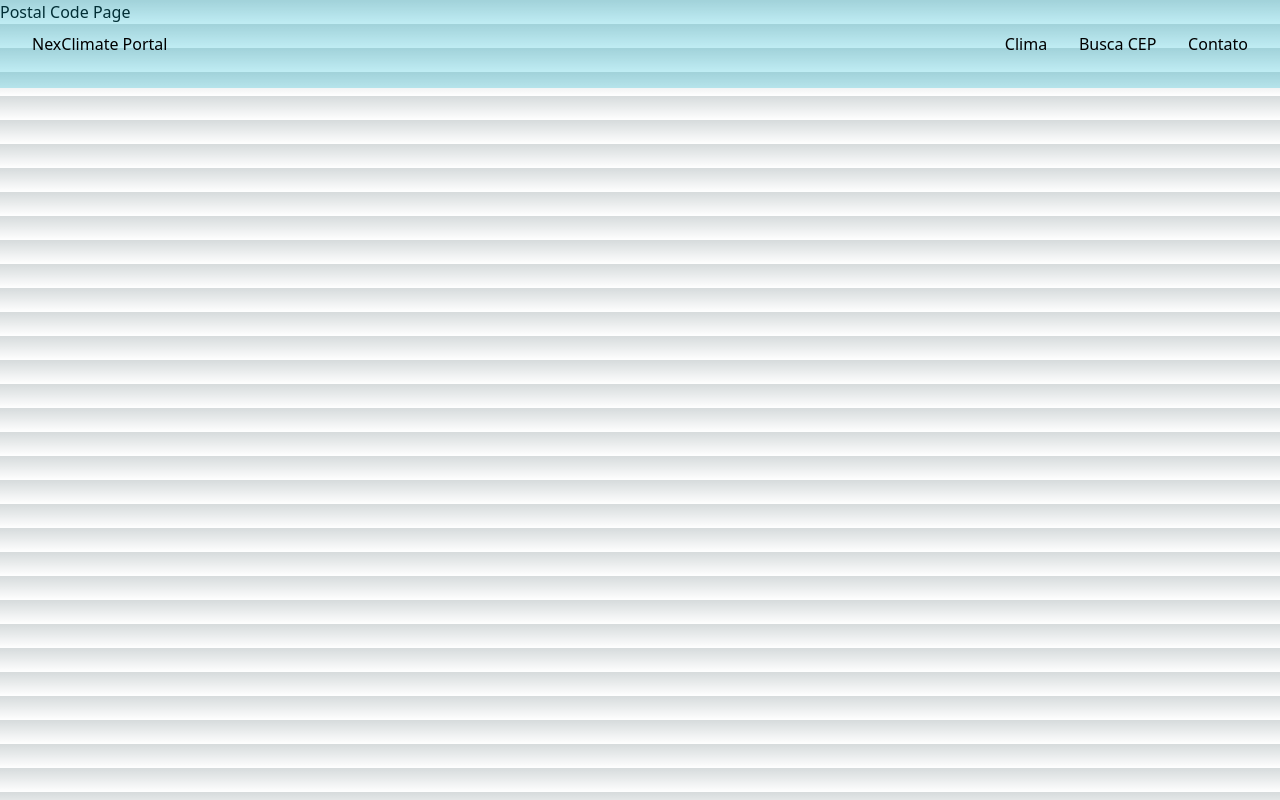
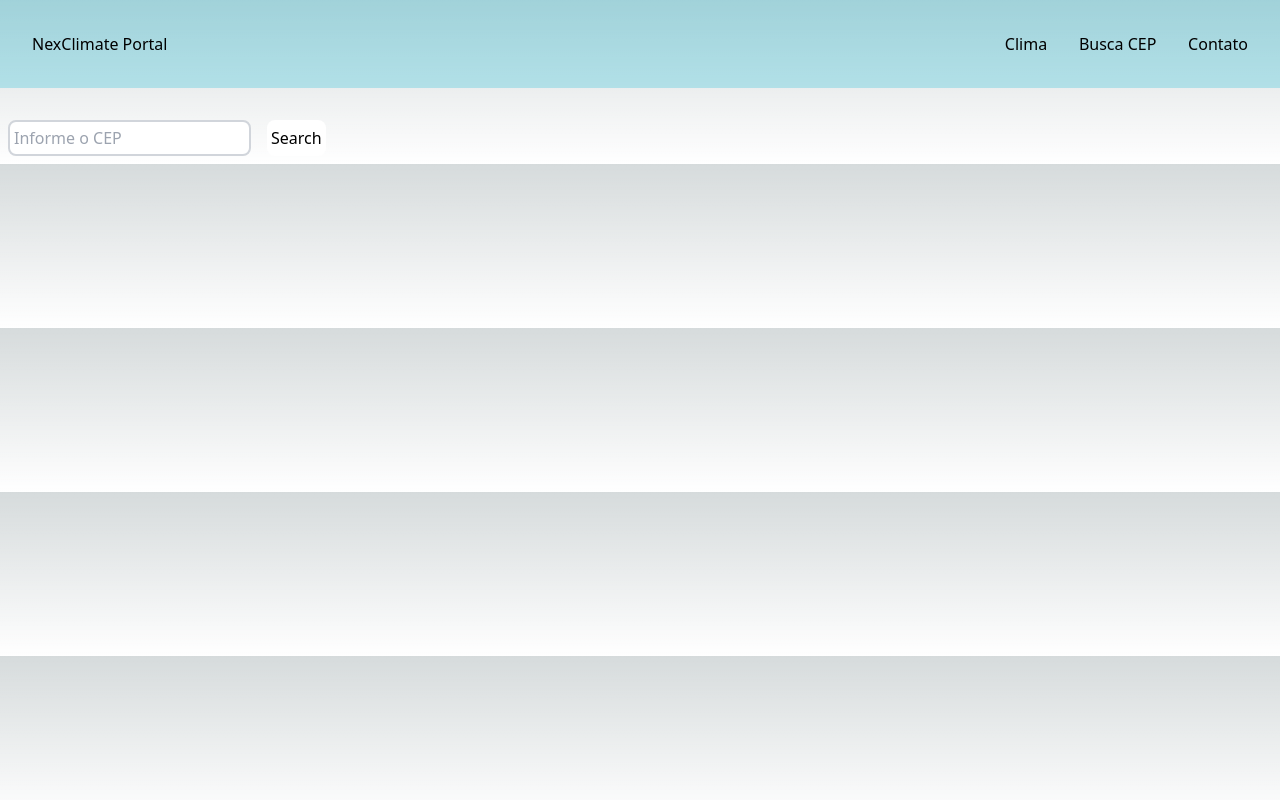
Before and after one commit to brandao-rafael/nexclimate-portal, a Next.js app: page /postalCode in a window 1280 px wide. Built offline with nearby package versions, Linux system fonts and the light colour scheme.

Commit message:
feat: implementing cep text input logics

```diff
--- a/src/app/components/textInput.tsx
+++ b/src/app/components/textInput.tsx
@@ -5,6 +5,7 @@ interface TextInputProps {
   placeholder?: string
   type?: string
   buttonText?: string
+  validation?: boolean
 }
 
 const TextInput: React.FC<TextInputProps> = ({
@@ -12,6 +13,7 @@ const TextInput: React.FC<TextInputProps> = ({
   placeholder = '',
   type = 'text',
   buttonText = 'Search',
+  validation = false,
 }) => {
   const [value, setValue] = React.useState('')
 
@@ -25,7 +27,12 @@ const TextInput: React.FC<TextInputProps> = ({
           setValue(value)
         }}
       />
-      <button type="button" className="m-2 rounded-lg bg-white text-black pl-1 pr-1" onClick={(_) => submit(value)}>
+      <button
+        type="button"
+        className="m-2 rounded-lg bg-white text-black pl-1 pr-1"
+        onClick={(_) => submit(value)}
+        disabled={validation ? value.length !== 8 : false}
+      >
         {buttonText}
       </button>
     </div>
--- a/src/pages/postalCode.tsx
+++ b/src/pages/postalCode.tsx
@@ -1,14 +1,32 @@
-import '../app/globals.css';
-import Header from '@/app/components/header';
-import React from 'react';
+import CepServices from '@/app/api/cepServices'
+import '../app/globals.css'
+import Header from '@/app/components/header'
+import TextInput from '@/app/components/textInput'
+import React, { useState } from 'react'
 
 const PostalCode: React.FC = () => {
+  const [address, setAddress] = useState({})
+  const [hasError, setHasError] = useState(false)
+
+  const searchPostalCode = async (postalCode: string) => {
+    try {
+      const result = await CepServices.searchPostalCode(postalCode)
+      setAddress(result)
+    } catch (error) {
+      setHasError(true)
+    }
+  }
+
   return (
     <div>
       <Header />
-      <h1>Postal Code Page</h1>
+      <TextInput
+        submit={searchPostalCode}
+        placeholder="Informe o CEP"
+        validation={true}
+      />
     </div>
   )
 }
 
-export default PostalCode;
+export default PostalCode
```
